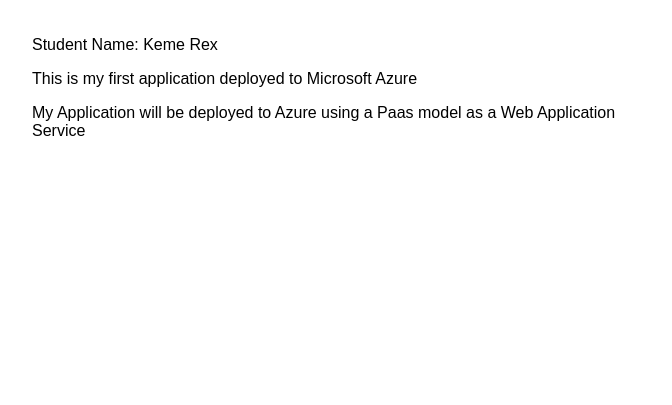
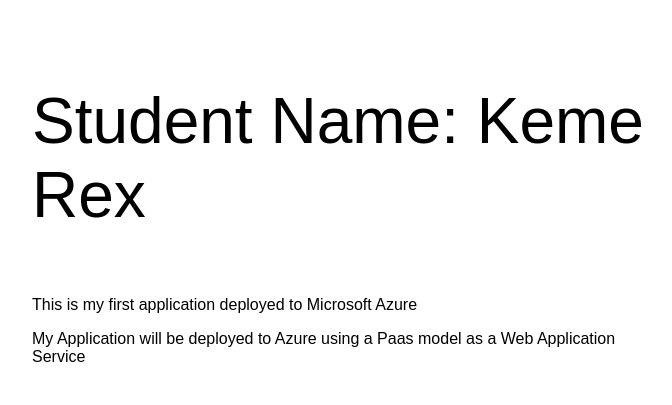
Before and after one commit to keme21/Keme-first-again, a website: page src/index.html in a window 1280 px wide. Shown: the whole page, without its empty margins (288-960 px from the left). Drawn offline with Linux system fonts and the light colour scheme.

Commit message:
Update index.html

```diff
--- a/src/index.html
+++ b/src/index.html
@@ -10,7 +10,7 @@
 
 <body>
   <main>
-    <p>Student Name: Keme Rex</p>
+    <p style="font-size: 4em ;">Student Name: Keme Rex</p>
     <p>This is my first application deployed to Microsoft Azure</p>
     <p>My Application will be deployed to Azure using a Paas model as a  Web Application Service</p>
   </main>
```
